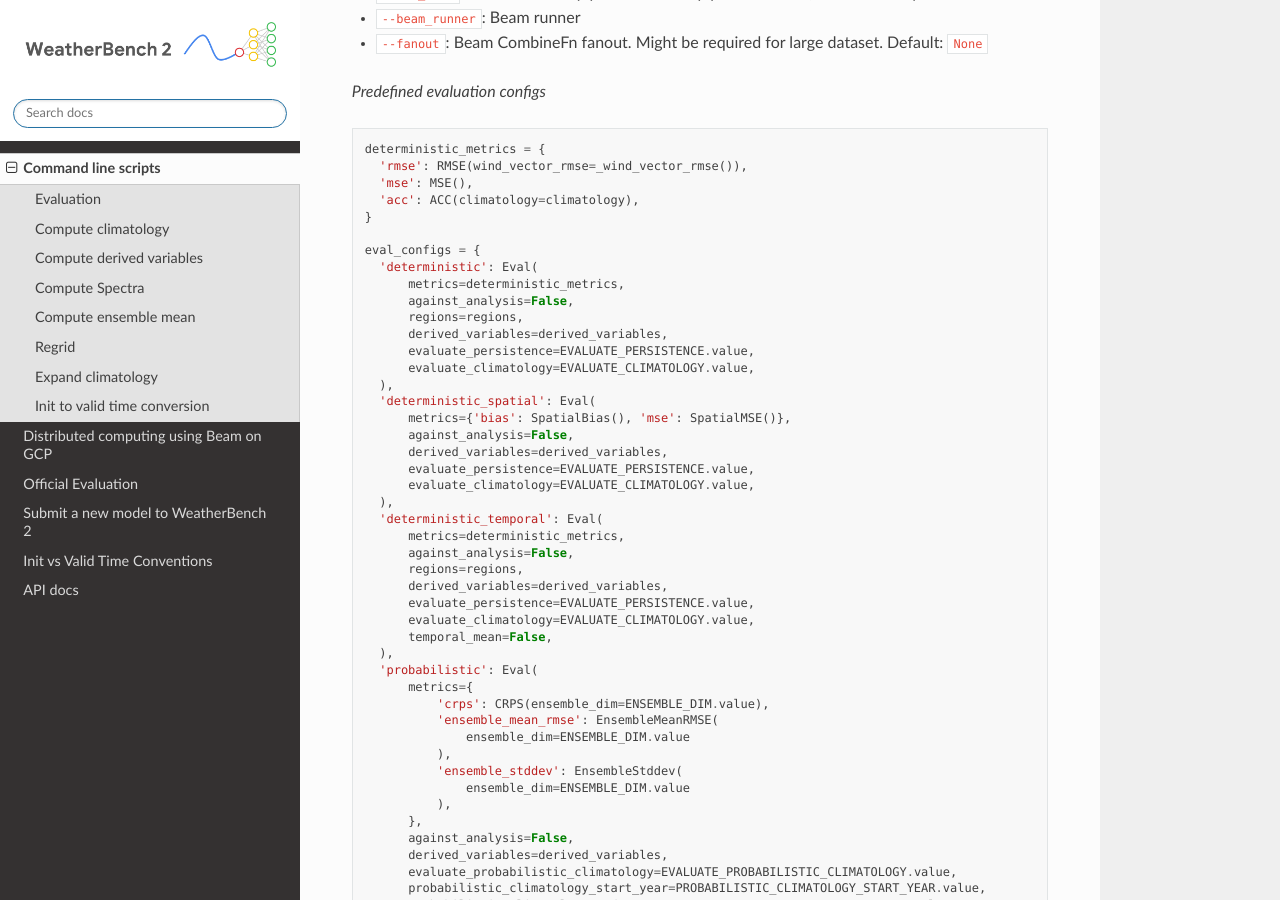
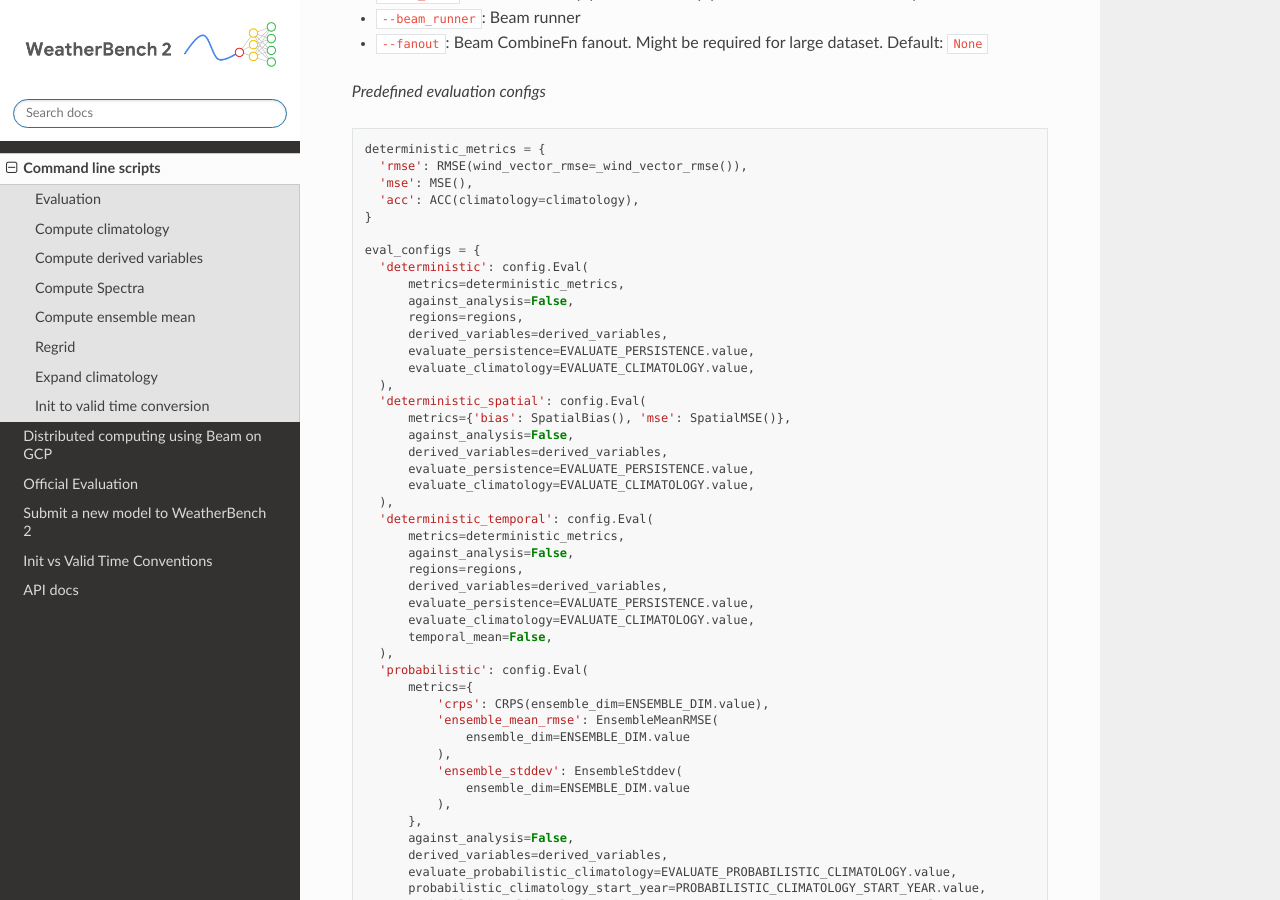
Before and after one commit to google-research/weatherbench2, a Sphinx documentation site: the page built from docs/source/command-line-scripts.md, in a window 1280 px wide and 900 px high, scrolled down 1872 px. Built offline with Sphinx 7.4.7 and the Read the Docs theme 2.0.0, drawn with Linux system fonts in a browser that asks for light colours; pages that are not in the unit, such as notebooks, are missing from menus.

Commit message:
Updated CLI docs config example.

```diff
--- a/docs/source/command-line-scripts.md
+++ b/docs/source/command-line-scripts.md
@@ -80,7 +80,7 @@ deterministic_metrics = {
 }
 
 eval_configs = {
-  'deterministic': Eval(
+  'deterministic': config.Eval(
       metrics=deterministic_metrics,
       against_analysis=False,
       regions=regions,
@@ -88,14 +88,14 @@ eval_configs = {
       evaluate_persistence=EVALUATE_PERSISTENCE.value,
       evaluate_climatology=EVALUATE_CLIMATOLOGY.value,
   ),
-  'deterministic_spatial': Eval(
+  'deterministic_spatial': config.Eval(
       metrics={'bias': SpatialBias(), 'mse': SpatialMSE()},
       against_analysis=False,
       derived_variables=derived_variables,
       evaluate_persistence=EVALUATE_PERSISTENCE.value,
       evaluate_climatology=EVALUATE_CLIMATOLOGY.value,
   ),
-  'deterministic_temporal': Eval(
+  'deterministic_temporal': config.Eval(
       metrics=deterministic_metrics,
       against_analysis=False,
       regions=regions,
@@ -104,7 +104,7 @@ eval_configs = {
       evaluate_climatology=EVALUATE_CLIMATOLOGY.value,
       temporal_mean=False,
   ),
-  'probabilistic': Eval(
+  'probabilistic': config.Eval(
       metrics={
           'crps': CRPS(ensemble_dim=ENSEMBLE_DIM.value),
           'ensemble_mean_rmse': EnsembleMeanRMSE(
```
